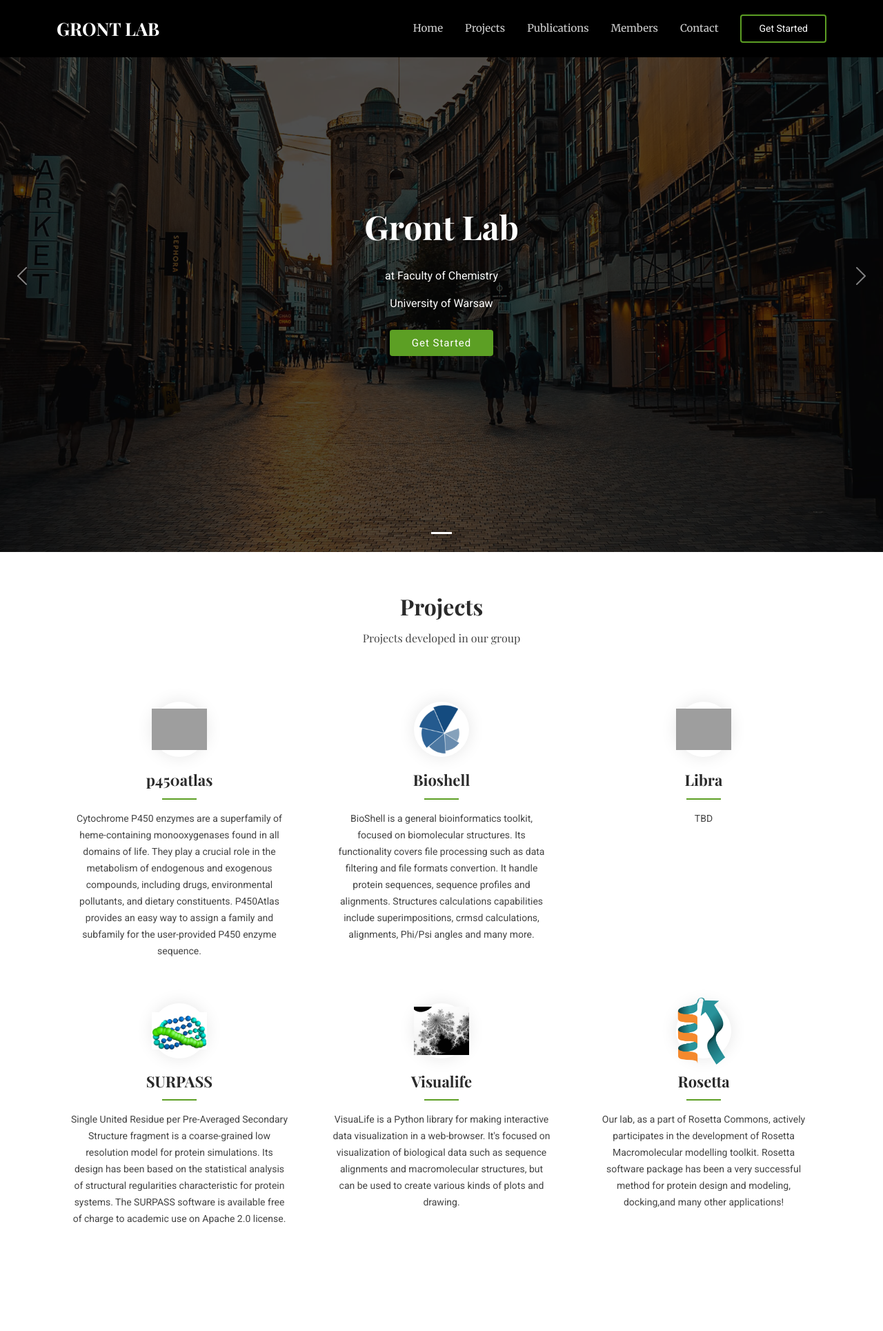
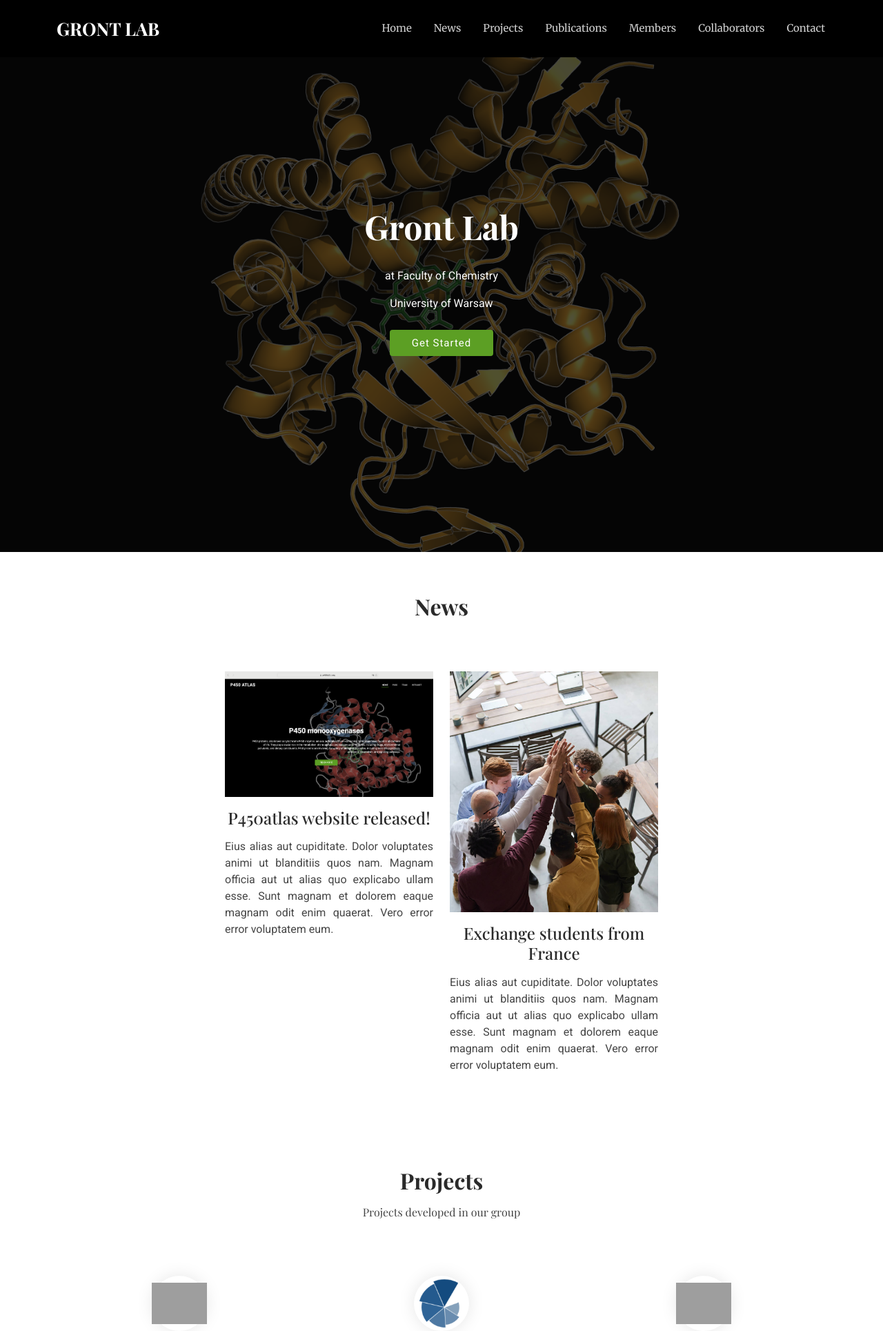
Before and after one commit to psmieja/dgront_lab_website, a Flask app: page / in a window 1280 px wide. Shown: the top 1929 px of the page at 69% size. Run offline with Flask 3, Linux system fonts and the light colour scheme; some libraries are stand-ins or nearby versions; some web fonts are replaced; grey boxes are pictures that could not be loaded.

Commit message:
added news and collaborators sections, improved formatting, added temporary background image, fixed minor mistakes

```diff
--- a/app.py
+++ b/app.py
@@ -40,17 +40,22 @@ def prepare_articles(articles_file, only_featured=False):
 @app.route("/home")
 def home():
     with open("./data/lab_members.json", "r") as lab_members_file, \
+         open("./data/collaborators.json", "r") as collaborators_file, \
          open("./data/projects.json", "r") as projects_file, \
+         open("./data/news.json", "r") as news_file, \
          open("./data/articles.json", "r") as articles_file:
 
         lab_members = json.load(lab_members_file)
+        collaborators = json.load(collaborators_file)
         projects = json.load(projects_file)
         articles = prepare_articles(articles_file, only_featured=True)
-
+        news = [news_item for news_item in json.load(news_file) if news_item["featured"]]
 
     return render_template('index.html',
                            lab_members=lab_members,
+                           collaborators=collaborators,
                            projects=projects,
+                           news=news,
                            articles=articles
                            )
 
--- /dev/null
+++ b/data/collaborators.json
@@ -0,0 +1,12 @@
+[
+    {
+        "name": "Khajamohiddin Syed",
+        "institution": "University of Zululand",
+        "photo": "img/collaborators/ksyed.jpg"
+    },
+    {
+        "name": "David Nelson",
+        "institution": "University of Tennessee",
+        "photo": "img/collaborators/dnelson.jpg"
+    }
+]
--- /dev/null
+++ b/data/news.json
@@ -0,0 +1,14 @@
+[
+    {
+        "title": "P450atlas website released!",
+        "featured": true,
+        "photo": "img/news/p450atlas.png",
+        "contents": "Eius alias aut cupiditate. Dolor voluptates animi ut blanditiis quos nam. Magnam officia aut ut alias quo explicabo ullam esse. Sunt magnam et dolorem eaque magnam odit enim quaerat. Vero error error voluptatem eum."
+    },
+    {
+        "title": "Exchange students from France",
+        "featured": true,
+        "photo": "assets/img/about.jpg",
+        "contents": "Eius alias aut cupiditate. Dolor voluptates animi ut blanditiis quos nam. Magnam officia aut ut alias quo explicabo ullam esse. Sunt magnam et dolorem eaque magnam odit enim quaerat. Vero error error voluptatem eum."
+    }
+]
--- a/static/assets/css/main.css
+++ b/static/assets/css/main.css
@@ -965,6 +965,14 @@ section,
     transform: translate3d(0, 0, 0);
   }
 }
+
+/*--------------------------------------------------------------
+# News Section
+--------------------------------------------------------------*/
+.news p {
+  text-align: justify;
+}
+
 
 /*--------------------------------------------------------------
 # About Section
--- a/templates/_unused_sections.html
+++ b/templates/_unused_sections.html
@@ -164,15 +164,10 @@
                   <p>Eius alias aut cupiditate. Dolor voluptates animi ut blanditiis quos nam. Magnam officia aut ut alias quo explicabo ullam esse. Sunt magnam et dolorem eaque magnam odit enim quaerat. Vero error error voluptatem eum.</p>
 
                 </div><!-- End Tab 3 Content -->
-
               </div>
-
             </div>
-
           </div>
-
         </div>
-
       </section><!-- /About Section -->
 
 
--- a/templates/base.html
+++ b/templates/base.html
@@ -51,32 +51,16 @@
         <nav id="navmenu" class="navmenu">
             <ul>
               <li><a href="/home" class="active">Home</a></li>
+              <li><a href="/home#news">News</a></li>
               <li><a href="/home#services">Projects</a></li>
               <li><a href="/home#publications">Publications</a></li>
-              <!-- <li><a href="#portfolio">Portfolio</a></li> -->
               <li><a href="/home#team">Members</a></li>
-              <!-- <li class="dropdown"><a href="#"><span>Dropdown</span> <i class="bi bi-chevron-down toggle-dropdown"></i></a>
-                <ul>
-                  <li><a href="#">Dropdown 1</a></li>
-                  <li class="dropdown"><a href="#"><span>Deep Dropdown</span> <i class="bi bi-chevron-down toggle-dropdown"></i></a>
-                    <ul>
-                      <li><a href="#">Deep Dropdown 1</a></li>
-                      <li><a href="#">Deep Dropdown 2</a></li>
-                      <li><a href="#">Deep Dropdown 3</a></li>
-                      <li><a href="#">Deep Dropdown 4</a></li>
-                      <li><a href="#">Deep Dropdown 5</a></li>
-                    </ul>
-                  </li>
-                  <li><a href="#">Dropdown 2</a></li>
-                  <li><a href="#">Dropdown 3</a></li>
-                  <li><a href="#">Dropdown 4</a></li>
-                </ul>
-              </li> -->
+              <li><a href="/home#collaborators">Collaborators</a></li>
               <li><a href="/home#contact">Contact</a></li>
             </ul>
             <i class="mobile-nav-toggle d-xl-none bi bi-list"></i>
           </nav>
-          <a class="btn-getstarted" href="index.html#about">Get Started</a>
+          <!-- <a class="btn-getstarted" href="index.html#about">Get Started</a> -->
 
       </div>
     </header>
--- a/templates/index.html
+++ b/templates/index.html
@@ -1,36 +1,49 @@
 
 {% extends "base.html" %}
-
-
-
 
 {% block main %}
     <!-- ================================================================= Hero Section -->
     <section id="hero" class="hero section dark-background">
       <div id="hero-carousel" class="carousel slide carousel-fade" data-bs-ride="carousel" data-bs-interval="5000">
         <div class="carousel-item active">
-          <img src="{{ url_for('static', filename='assets/assets/img//template/Groovin/hero-carousel/hero-carousel-1.jpg') }}" alt="">
+          <img src="{{ url_for('static', filename='assets/assets/img/template/Groovin/hero-carousel/4yzr_2.png') }}" alt="">
           <div class="carousel-container">
             <h2>Gront Lab</h2>
             <p>at Faculty of Chemistry</p>
             <p>University of Warsaw</p>
-            <a href="#featured-services" class="btn-get-started">Get Started</a>
+            <a href="#news" class="btn-get-started">Get Started</a>
           </div>
-        </div><!-- End Carousel Item -->
-        <a class="carousel-control-prev" href="#hero-carousel" role="button" data-bs-slide="prev">
-          <span class="carousel-control-prev-icon bi bi-chevron-left" aria-hidden="true"></span>
-        </a>
-        <a class="carousel-control-next" href="#hero-carousel" role="button" data-bs-slide="next">
-          <span class="carousel-control-next-icon bi bi-chevron-right" aria-hidden="true"></span>
-        </a>
-        <ol class="carousel-indicators"></ol>
+        </div>
+      </div>
+    </section>
+
+    <!-- =============================================================== News Section -->
+
+    <section id="news" class="news section">
+
+      <div class="container section-title" data-aos="fade-up">
+        <h2>News</h2>
+        <!-- <a href=""> More news </a> -->
       </div>
 
-    </section><!-- /Hero Section -->
+      <div class="row justify-content-center" data-aos="fade-up" data-aos-delay="200"> <!-- class: g-4 g-lg-5-->
 
-    <!-- About Section -->
-    <!-- Stats Section -->
-    <!-- Clients Section -->
+        {% for news_item in news %}
+        <div class="news col-lg-3 ml-2 mr-2">
+          <!-- <div class="about-img"> -->
+          <div>
+            <img src="{{ url_for('static', filename=news_item.photo) }}" class="img-fluid" alt="">
+          </div>
+          <div class=" mt-3 mb-3">
+            <h4 class="text-center"> {{ news_item.title }} </h4>
+          </div>
+          <p>{{ news_item.contents }}</p>
+        </div>
+        {% endfor %}
+
+      </div>
+
+    </section><!-- /News Section -->
 
     <!--=============================================================== Services Section ===================================================-->
     <section id="services" class="services section">
@@ -40,7 +53,7 @@
         <p>Projects developed in our group</p>
       </div><!-- End Section Title -->
       <div class="container">
-        <div class="row gy-4">
+        <div class="row justify-content-center gy-4">
 
           {% for project in projects %}
           <div class="col-lg-4 col-md-6" data-aos="fade-up" data-aos-delay="100">
@@ -93,7 +106,7 @@
     <!--============================================================= Team Section ===============================================-->
     <section id="team" class="team section">
       <!-- Section Title -->
-      <div class="container section-title" data-aos="fade-up">
+      <div class="container section-title mb-3" data-aos="fade-up">
         <h2>Lab Members</h2>
         <!-- <p>Necessitatibus eius consequatur ex aliquid fuga eum quidem sint consectetur velit</p> -->
       </div><!-- End Section Title -->
@@ -117,10 +130,12 @@
 
         </div>
       </div>
+    </section>
 
-      <!-- =================================================== Former memebers ===============================================-->
-      <!-- Section Title -->
-      <div class="container section-title  mt-5" data-aos="fade-up">
+    <!-- =================================================== Former memebers ===============================================-->
+    <section id="former-members" class="team section">
+    <!-- Section Title -->
+      <div class="container section-title" data-aos="fade-up">
         <h2>Alumni</h2>
         <!-- <p>Necessitatibus eius consequatur ex aliquid fuga eum quidem sint consectetur velit</p> -->
       </div><!-- End Section Title -->
@@ -144,7 +159,38 @@
 
         </div>
       </div>
+
     </section><!-- /Team Section -->
+
+    <!-- =================================================== Collaborators ===============================================-->
+    <section id="collaborators" class="team section">
+    <!-- Section Title -->
+      <div class="container section-title  mt-5 mb-3" data-aos="fade-up">
+        <h2>Collaborators</h2>
+        <!-- <p>Necessitatibus eius consequatur ex aliquid fuga eum quidem sint consectetur velit</p> -->
+      </div><!-- End Section Title -->
+      <div class="container">
+        <!-- <div class="row gy-4"> -->
+        <div class="row justify-content-center">
+
+          {% for person in collaborators %}
+          <div class="col-lg-3 col-md-6" data-aos="fade-up" data-aos-delay="100">
+            <div class="member">
+              <img src="{{ url_for('static', filename=person.photo) }}" class="img-fluid" alt="">
+              <div class="member-info">
+                <div class="member-info-content">
+                  <h4>{{ person.name }}</h4>
+                  <span>{{ person.institution }}</span>
+                </div>
+              </div>
+            </div>
+          </div><!-- End Team Member -->
+          {% endfor %}
+
+        </div>
+      </div>
+    </section><!-- /Collaborators Section -->
+
 
     <!-- Pricing Section -->
 
```
Also changed, not shown: static/assets/assets/img/template/Groovin/hero-carousel/4yzr.png (added), static/assets/assets/img/template/Groovin/hero-carousel/4yzr_1.png (added), static/assets/assets/img/template/Groovin/hero-carousel/4yzr_2.png (added), static/img/collaborators/dnelson.jpg (added), static/img/collaborators/ksyed.jpg (added), static/img/news/p450atlas.png (added).
